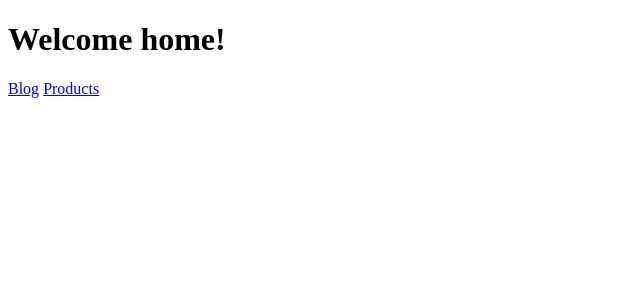
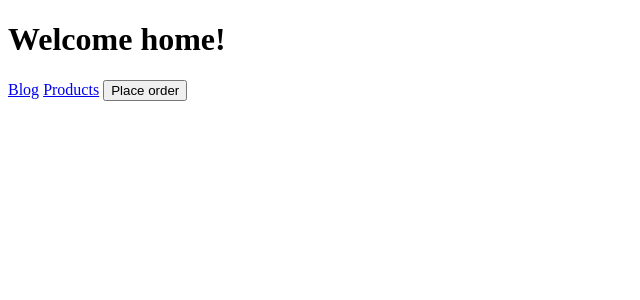
Before and after one commit to tolgatopkac/Svelte-SvelteKit-Tutorial, a SvelteKit app in the folder Codevolution/sk-routing/: page / in a window 1280 px wide. Shown: the top 300 px of the page, without its empty margins (0-640 px from the left). Built offline with nearby package versions, Linux system fonts and the light colour scheme.

Commit message:
navigating programmatically

```diff
--- a/Codevolution/sk-routing/src/routes/+page.svelte
+++ b/Codevolution/sk-routing/src/routes/+page.svelte
@@ -1,4 +1,22 @@
+<script>
+	import { goto, beforeNavigate, afterNavigate } from '$app/navigation';
+
+	const handleClick = () => {
+		console.log('Placing your order');
+		goto('/products', { replaceState: true });
+	};
+
+	beforeNavigate((navigation) => {
+		console.log({ before: navigation });
+	});
+	afterNavigate((navigation) => {
+		console.log({ after: navigation });
+	});
+</script>
+
 <h1>Welcome home!</h1>
 
 <a href="/blog">Blog</a>
 <a href="/products">Products</a>
+
+<button on:click={handleClick}>Place order</button>
```
